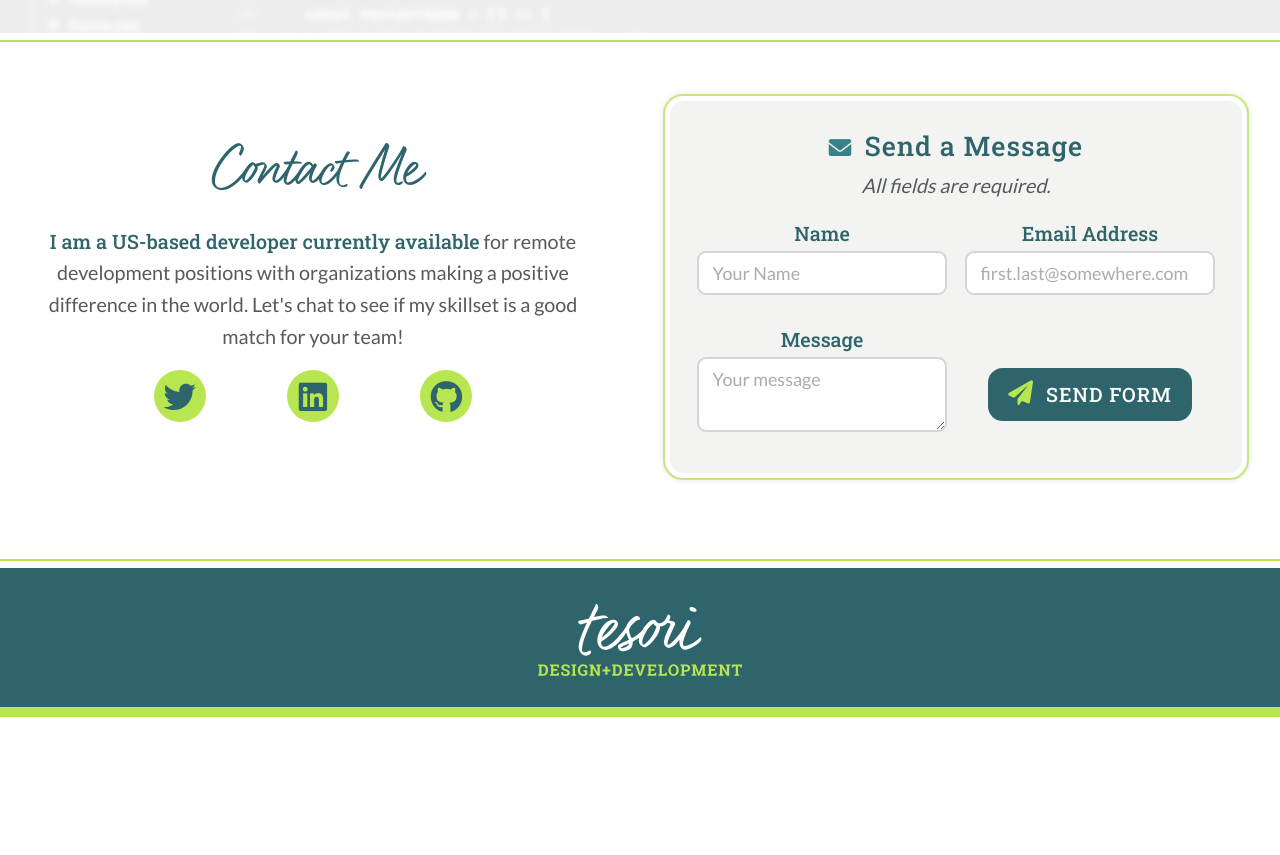
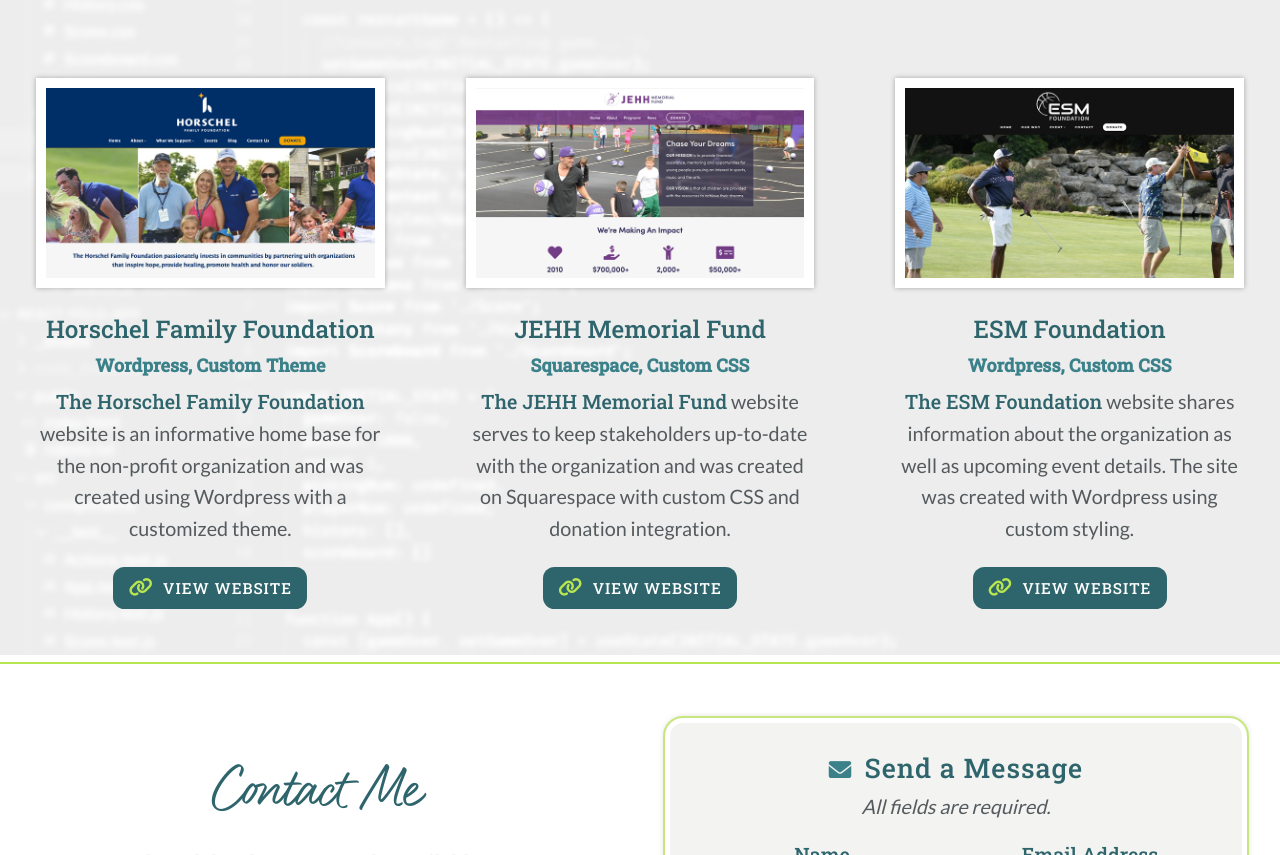
Before and after one commit to Ttesori/portfolio-2022, a plain HTML site: page index.html in a window 1280 px wide. Shown: the part 1690-2545 px from the top of the page. Before the commit the page ends 2407 px from the top, so only its background shows below. Drawn offline with Linux system fonts and the light colour scheme; a small style sheet from the web is missing.

Commit message:
Added new projects

```diff
--- a/css/main.css
+++ b/css/main.css
@@ -498,6 +498,10 @@ code {
   gap: 1em;
 }
 
+.link--single {
+  grid-template-columns: 1fr;
+}
+
 .icon-list--contact {
   display: grid;
   grid-template-columns: 1fr 1fr 1fr;
--- a/index.html
+++ b/index.html
@@ -196,6 +196,62 @@
               View Repo</a>
           </footer>
         </div>
+
+        <div class="portfolio-item">
+          <figure class="portfolio__image-container">
+            <a href="https://horschelfamilyfoundation.org/" title="Visit the Horschel Family Foundation Website">
+              <img src="img/ss-hff.png" alt="Screenshot of the Horschel Family Foundation website"
+                class="portfolio__image">
+            </a>
+          </figure>
+          <h3 class="portfolio-item__title">Horschel Family Foundation</h3>
+          <h4 class="portfolio-item__technologies">Wordpress, Custom Theme</h4>
+          <p class="portfolio-item__description"><span class="copy__first-line">The Horschel Family Foundation</span>
+            website is an informative home base for the non-profit organization and was created using Wordpress with a
+            customized theme.</p>
+          <footer class="portfolio-item__links link--single">
+            <a href="https://horschelfamilyfoundation.org/" class="btn portfolio-item__link ">
+              <i class="fas fa-link"></i>
+              View Website
+            </a>
+          </footer>
+        </div>
+
+        <div class="portfolio-item">
+          <a href="https://jehhmemorialfund.org/" title="Visit the JEHH Memorial Fund Website">
+            <figure class="portfolio__image-container">
+              <img src="img/ss-jehh.png" alt="Screenshot of the JEHH Memorial Fund website" class="portfolio__image">
+          </a>
+          </figure>
+          <h3 class="portfolio-item__title">JEHH Memorial Fund</h3>
+          <h4 class="portfolio-item__technologies">Squarespace, Custom CSS</h4>
+          <p class="portfolio-item__description"><span class="copy__first-line">The JEHH Memorial Fund</span> website
+            serves to keep stakeholders up-to-date with the organization and was created on Squarespace
+            with custom CSS and donation integration.</p>
+          <footer class="portfolio-item__links  link--single">
+            <a href="https://jehhmemorialfund.org/" class="btn portfolio-item__link ">
+              <i class="fas fa-link"></i>
+              View Website</a>
+          </footer>
+        </div>
+
+        <div class="portfolio-item">
+          <figure class="portfolio__image-container">
+            <a href="https://theesmfoundation.org/" title="Visit the ESM Foundation Website">
+              <img src="img/ss-esm.png" alt="Screenshot of the ESM Foundation website" class="portfolio__image">
+            </a>
+          </figure>
+          <h3 class="portfolio-item__title">ESM Foundation</h3>
+          <h4 class="portfolio-item__technologies">Wordpress, Custom CSS</h4>
+          <p class="portfolio-item__description"><span class="copy__first-line">The ESM Foundation</span> website shares
+            information about the organization as well as upcoming event details. The site was created with Wordpress
+            using custom styling.</p>
+          <footer class="portfolio-item__links  link--single">
+            <a href="https://theesmfoundation.org/" class="btn portfolio-item__link ">
+              <i class="fas fa-link"></i>
+              View Website</a>
+          </footer>
+        </div>
       </div>
     </section>
 
```
Also changed, not shown: img/ss-esm.png (added), img/ss-hff.png (added), img/ss-jehh.png (added).
